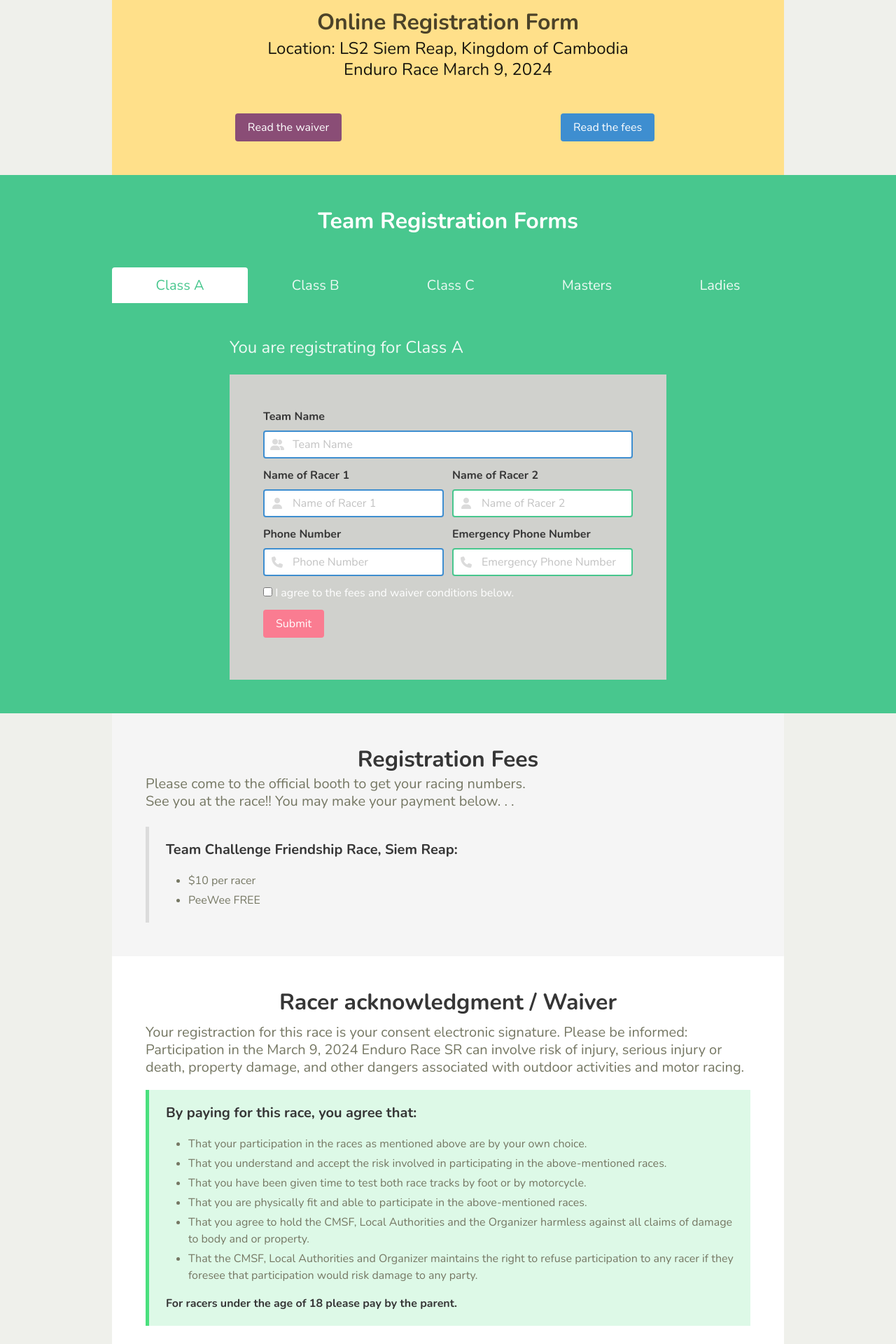
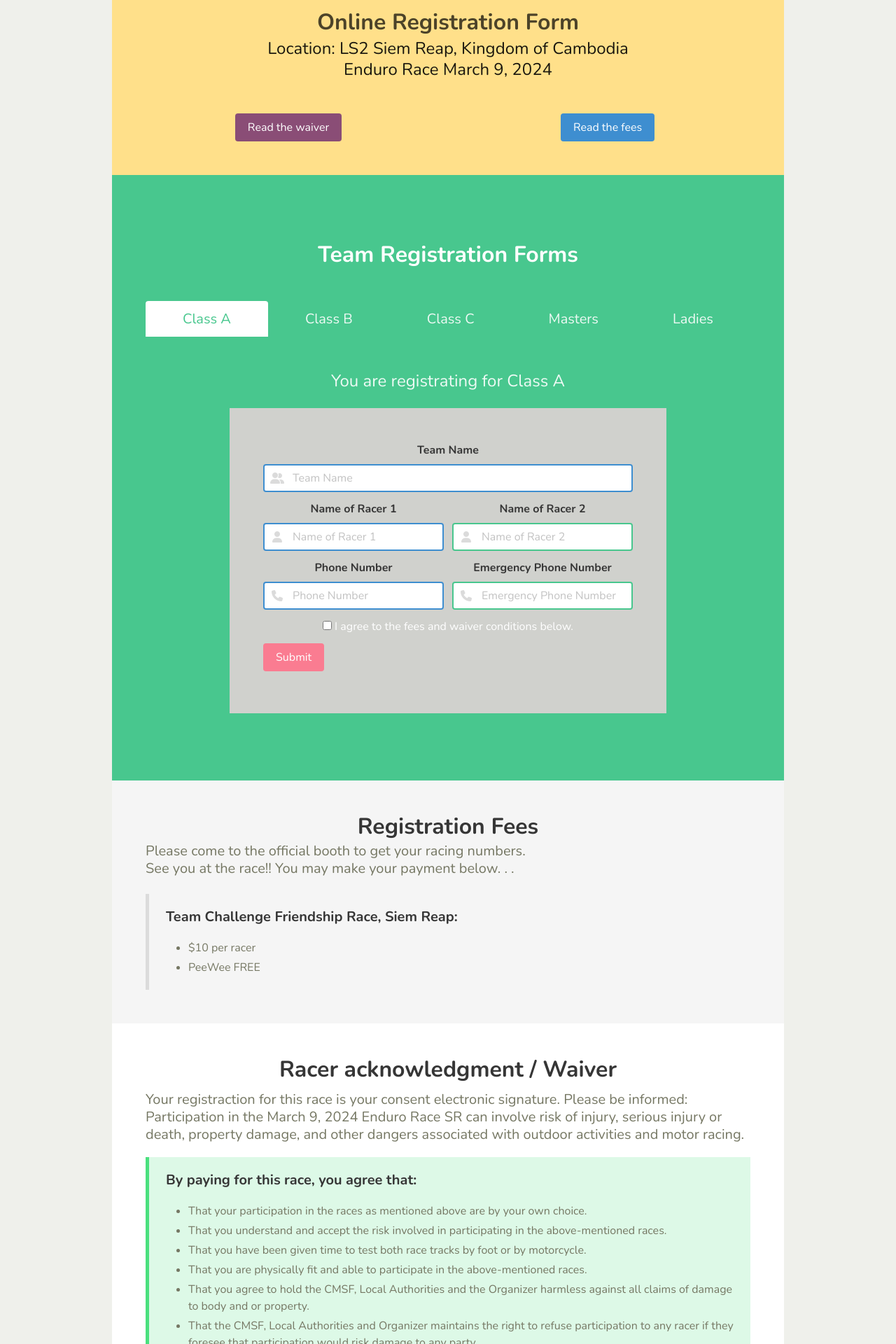
Before and after one commit to yong-lim/bulma-enduro, a Jekyll site: the page built from index.md, in a window 1280 px wide. Shown: the part 759-2679 px from the top of the page at 70% size. Built offline with Jekyll 4.4.1, drawn with Linux system fonts in a browser that asks for light colours.

Commit message:
Make the form tabs inside a container width and center the tab text

```diff
--- a/_includes/tabs-forms.html
+++ b/_includes/tabs-forms.html
@@ -2,7 +2,7 @@
 
 {% include thank-you.html %}
 
-<section id='tabs-forms' class="hero is-success">
+<section id="tabs-forms" class="section container hero is-success">
   <div class="hero-body">
     <div class="container has-text-centered">
         <h1 class="title">
@@ -27,35 +27,35 @@
     </nav>
   </div>
   <div class="container section has-text-left">
-      <div id="Class A" class="content-tab" >
+      <div id="Class A" class="content-tab has-text-centered" >
         <h2 class="subtitle is-4">
           You are registrating for Class A<br>
         </h2>
         {% include form-r2.html %}
       </div>
 
-      <div id="Class B" class="content-tab" style="display:none">
+      <div id="Class B" class="content-tab has-text-centered" style="display:none">
         <h2 class="subtitle is-4">
           You are registrating for Class B<br>
         </h2>
         {% include form-r3B.html %}
       </div>
 
-      <div id="Class C" class="content-tab" style="display:none">
+      <div id="Class C" class="content-tab has-text-centered" style="display:none">
         <h2 class="subtitle is-4">
           You are registrating for Class C<br>
         </h2>
         {% include form-r3C.html %}
       </div>
 
-      <div id="Masters" class="content-tab" style="display:none">
+      <div id="Masters" class="content-tab has-text-centered" style="display:none">
         <h2 class="subtitle is-4">
           You are registrating for Masters Class<br>
         </h2>
         {% include form-r1M.html %}
       </div>
 
-      <div id="Ladies" class="content-tab" style="display:none">
+      <div id="Ladies" class="content-tab has-text-centered" style="display:none">
         <h2 class="subtitle is-4">
           You are registrating for Ladies Class<br>
         </h2>
```
